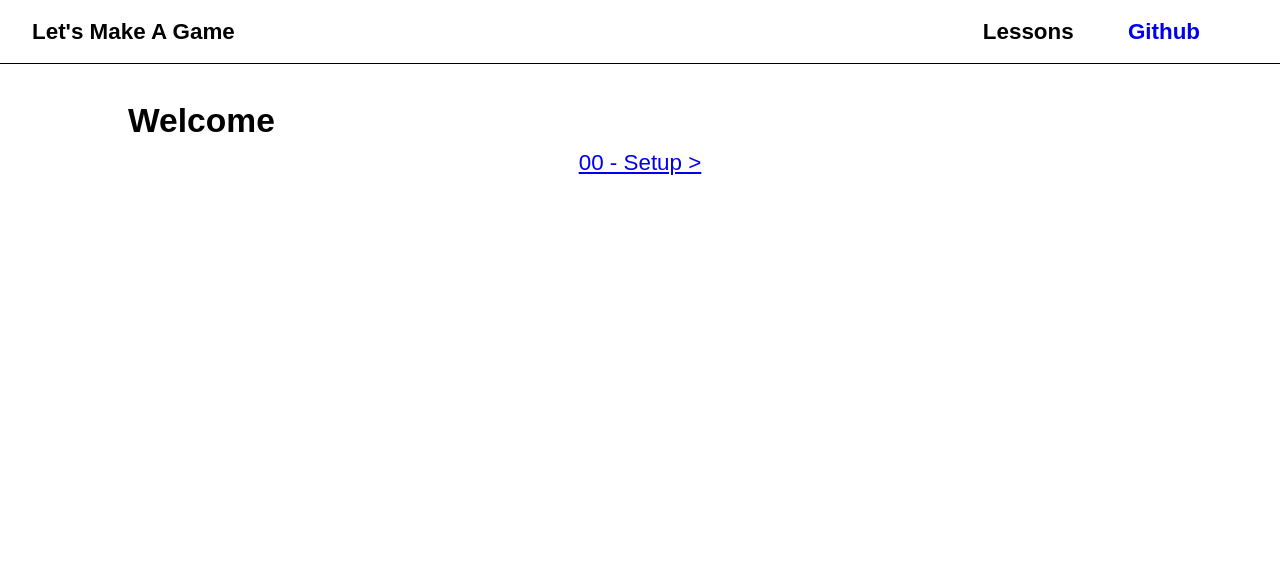
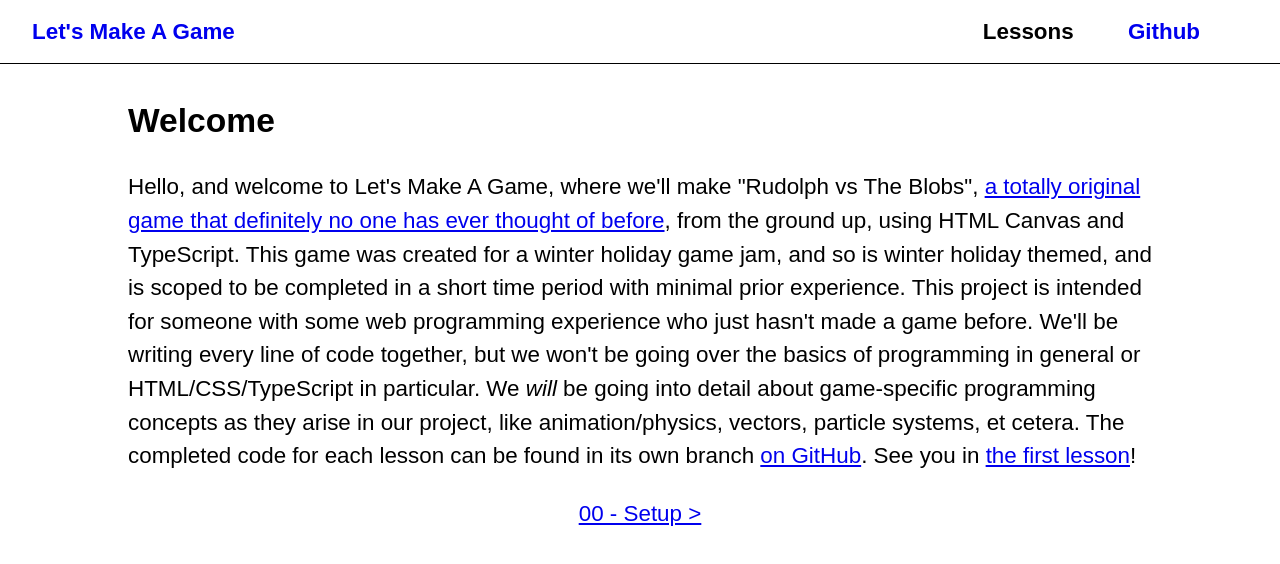
Before and after one commit to LuosRestil/LetsMakeAGame, a plain HTML site: page index.html in a window 1280 px wide. Drawn offline with Linux system fonts and the light colour scheme.

Commit message:
landing page copy

```diff
--- a/index.html
+++ b/index.html
@@ -8,12 +8,14 @@
   </head>
   <body>
     <header>
-      <div id="title">Let's Make A Game</div>
+      <a id="title" href="index.html">Let's Make A Game</a>
       <nav id="nav"></nav>
     </header>
     <article>
       <h1>Welcome</h1>
-      <!-- explain what this is and what we're going to do -->
+      <p>
+        Hello, and welcome to Let's Make A Game, where we'll make "Rudolph vs The Blobs", <a href="https://en.wikipedia.org/wiki/Asteroids_(video_game)">a totally original game that definitely no one has ever thought of before</a>, from the ground up, using HTML Canvas and TypeScript. This game was created for a winter holiday game jam, and so is winter holiday themed, and is scoped to be completed in a short time period with minimal prior experience. This project is intended for someone with some web programming experience who just hasn't made a game before. We'll be writing every line of code together, but we won't be going over the basics of programming in general or HTML/CSS/TypeScript in particular. We <em>will</em> be going into detail about game-specific programming concepts as they arise in our project, like animation/physics, vectors, particle systems, et cetera. The completed code for each lesson can be found in its own branch <a href="https://github.com/LuosRestil/LMAGSource">on GitHub</a>. See you in <a href="00-setup.html">the first lesson</a>!
+      </p>
     </article>
     <footer>
       <a href="00-setup.html">00 - Setup &gt;</a>
```
Also changed, not shown: 00-setup.html (+1 -1 lines), 01-drawing.html (+1 -1 lines), 02-movement.html (+1 -1 lines), 03-vectors.html (+1 -1 lines), 05-enemies.html (+1 -1 lines), 06-projectiles.html (+1 -1 lines), 07-collision-detection-1.html (+1 -1 lines), 08-collision-detection-2.html (+1 -1 lines), 09-game-over.html (+1 -1 lines), 10-enemy-enhancement.html (+1 -1 lines), 11-levels-and-scoring.html (+1 -1 lines), 12-title-screen.html (+1 -1 lines), 13-stars.html (+1 -1 lines), 14-particle-systems.html (+1 -1 lines), 2 more files.
